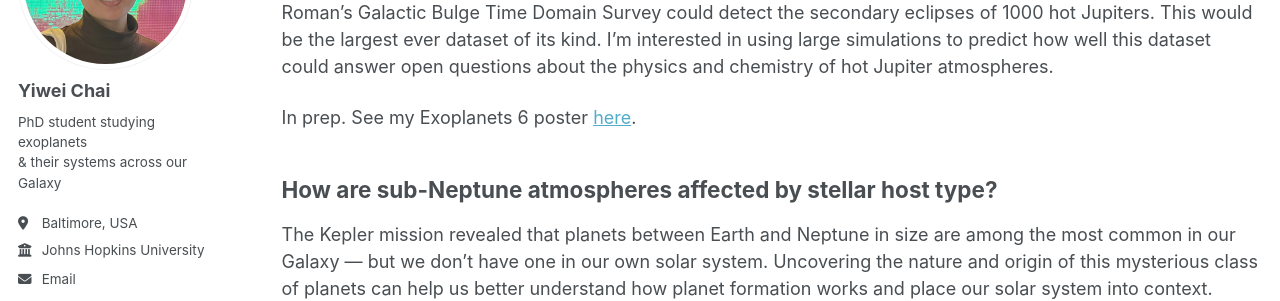
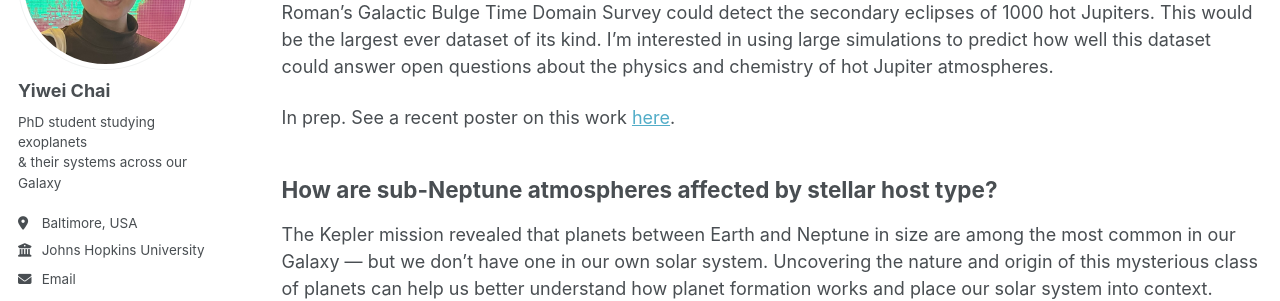
Before and after one commit to youais/youais.github.io, a Jekyll site: the page built from _pages/portfolio.md, in a window 1280 px wide and 1315 px high. Shown: the part 220-521 px from the top of the window. Built offline with Jekyll 4.4.1, drawn with Linux system fonts in a browser that asks for light colours; a style sheet for code colours, icons or effects is not loaded.

Commit message:
small fixes

```diff
--- a/_pages/portfolio.md
+++ b/_pages/portfolio.md
@@ -13,7 +13,7 @@ What could we learn from 1000 secondary eclipses with Roman?
 Roman's Galactic Bulge Time Domain Survey could detect the secondary eclipses of 1000 hot Jupiters. This would be the largest ever dataset of its kind.
 I'm interested in using large simulations to predict how well this dataset could answer open questions about the physics and chemistry of hot Jupiter atmospheres.
 
-In prep. See my Exoplanets 6 poster [here](https://zenodo.org/records/21651747).
+In prep. See a recent poster on this work [here](https://zenodo.org/records/21651747).
 
 <!--
 <br/><img src='/images/500x300.png'>"
```
Also changed, not shown: images/manifest.json.
